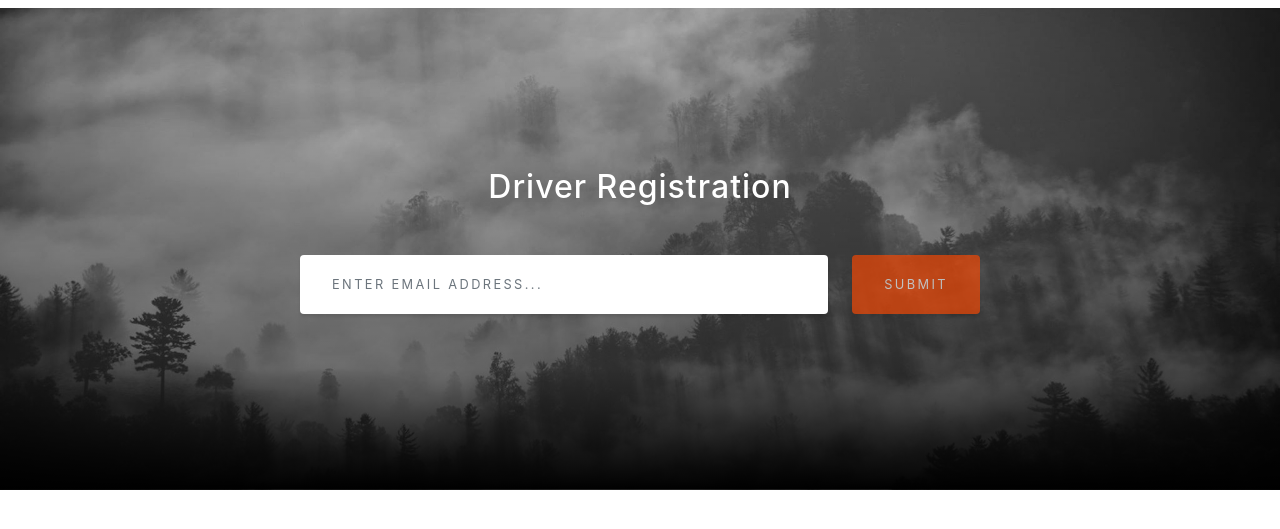
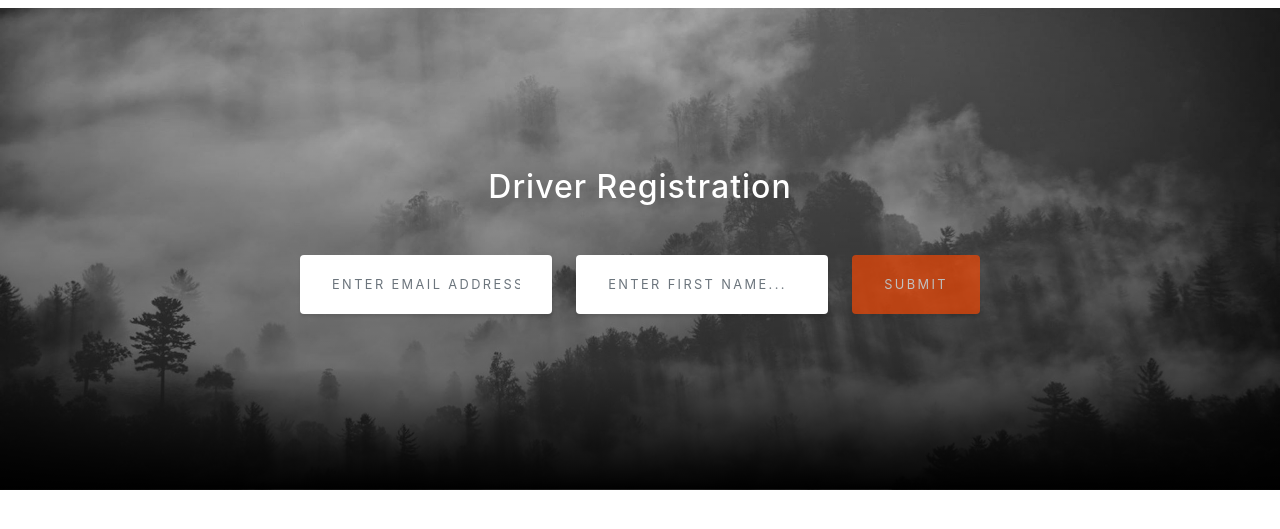
Before and after one commit to DylanSoares/kavalanddylan.ninja, a PHP site: page /RegisterAccount.php in a window 1280 px wide. Shown: the part 38-567 px from the top of the page. Run offline with PHP 8.4, Linux system fonts and the light colour scheme.

Commit message:
Added RegisterAccount.php, added forms. added CreateAccount.php added Stylesheet.css

```diff
--- a/RegisterAccount.php
+++ b/RegisterAccount.php
@@ -16,7 +16,8 @@
                 <form method="post" id="contactForm" action="CreateAccount.php" class="form-signup">
                     <!-- Email address input-->
                     <div class="row input-group-newsletter">
-                        <div class="col"><input class="form-control" type="email" id="email" name="email" maxlength="50" required placeholder="Enter email address..." aria-label="Enter email address..." data-sb-validations="required,email" /></div>
+                        <div class="col"><input class="form-control" type="email" id="email" name="email" maxlength="50" required placeholder="Enter email address..." aria-label="Enter email address..."/></div>
+                        <div class="col"><input class="form-control" type="text" id="firstname" name="firstname" maxlength="25" required placeholder="Enter first name..." aria-label="Enter first name..."/></div>
                         <div class="col-auto"><button class="btn btn-primary disabled" id="submitButton" type="submit">Submit</button></div>
                     </div>
                 </form>
```
